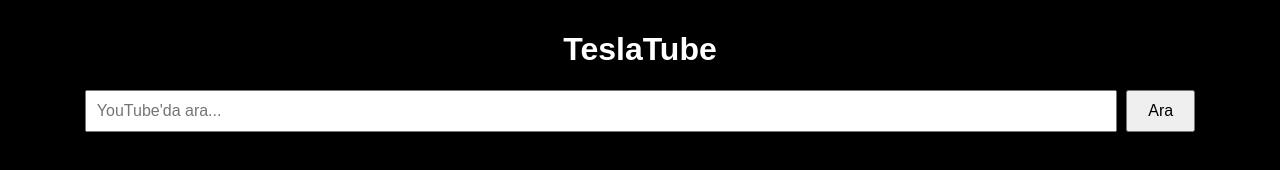
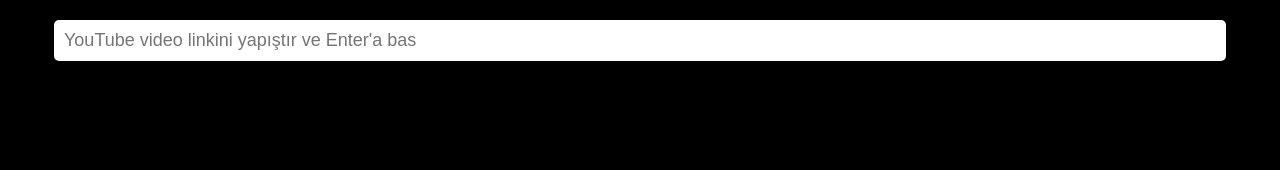
Before and after one commit to jeliponya/tesla-youtube, a plain HTML site: page index.html in a window 1280 px wide. Drawn offline with Linux system fonts and the light colour scheme.

Commit message:
Update index.html

```diff
--- a/index.html
+++ b/index.html
@@ -3,77 +3,64 @@
 <head>
   <meta charset="UTF-8">
   <title>TeslaTube</title>
-  <meta name="viewport" content="width=device-width, initial-scale=1">
+  <meta name="viewport" content="width=device-width, initial-scale=1.0">
   <style>
     body {
+      margin: 0;
       background: #000;
-      color: #fff;
+      color: white;
       font-family: sans-serif;
-      margin: 0;
+      display: flex;
+      flex-direction: column;
+      align-items: center;
+      height: 100vh;
+      overflow: hidden;
+    }
+
+    input {
+      width: 90%;
+      margin: 20px;
       padding: 10px;
-      text-align: center;
+      font-size: 18px;
+      border-radius: 5px;
+      border: none;
     }
-    input {
-      width: 80%;
-      padding: 10px;
-      font-size: 16px;
-    }
-    button {
-      padding: 10px 20px;
-      font-size: 16px;
-      margin-left: 5px;
-    }
-    .video-grid {
-      display: flex;
-      flex-wrap: wrap;
-      justify-content: center;
-      margin-top: 20px;
-    }
-    .video {
-      width: 100%;
-      max-width: 300px;
-      margin: 10px;
-    }
+
     iframe {
-      width: 100%;
-      height: 180px;
+      width: 100vw;
+      height: 80vh;
+      border: none;
     }
   </style>
 </head>
 <body>
-  <h1>TeslaTube</h1>
-  <input type="text" id="searchInput" placeholder="YouTube'da ara...">
-  <button onclick="searchVideos()">Ara</button>
 
-  <div class="video-grid" id="results"></div>
+  <input type="text" id="ytLink" placeholder="YouTube video linkini yapıştır ve Enter'a bas">
+  <iframe id="player" allow="autoplay; fullscreen"></iframe>
 
   <script>
-    const API_KEY = 'AIzaSyC1d_YZ1wEr5uoZ-4peTFKiSDFm-IiIhWg'; // Demo Key
+    const input = document.getElementById('ytLink');
+    const player = document.getElementById('player');
 
-    function searchVideos() {
-      const query = document.getElementById('searchInput').value;
-      const results = document.getElementById('results');
-      results.innerHTML = '';
+    input.addEventListener('keypress', function(e) {
+      if (e.key === 'Enter') {
+        const url = input.value.trim();
+        const videoId = getYouTubeVideoID(url);
+        if (videoId) {
+          const embedUrl = `https://www.youtube.com/embed/${videoId}?autoplay=1&controls=1&modestbranding=1&rel=0`;
+          player.src = embedUrl;
+        } else {
+          alert("Geçerli bir YouTube bağlantısı girin.");
+        }
+      }
+    });
 
-      fetch(`https://www.googleapis.com/youtube/v3/search?part=snippet&q=${encodeURIComponent(query)}&type=video&maxResults=6&key=${API_KEY}`)
-        .then(response => response.json())
-        .then(data => {
-          data.items.forEach(item => {
-            const videoId = item.id.videoId;
-            const videoDiv = document.createElement('div');
-            videoDiv.className = 'video';
-            videoDiv.innerHTML = `
-              <iframe src="https://www.youtube.com/embed/${videoId}" frameborder="0" allowfullscreen></iframe>
-              <p>${item.snippet.title}</p>
-            `;
-            results.appendChild(videoDiv);
-          });
-        })
-        .catch(err => {
-          results.innerHTML = 'Video arama sırasında hata oluştu.';
-          console.error(err);
-        });
+    function getYouTubeVideoID(url) {
+      const regExp = /^.*(youtu\.be\/|v\/|u\/\w\/|embed\/|watch\?v=|\&v=)([^#\&\?]{11}).*/;
+      const match = url.match(regExp);
+      return match && match[2].length === 11 ? match[2] : null;
     }
   </script>
+
 </body>
 </html>
```
